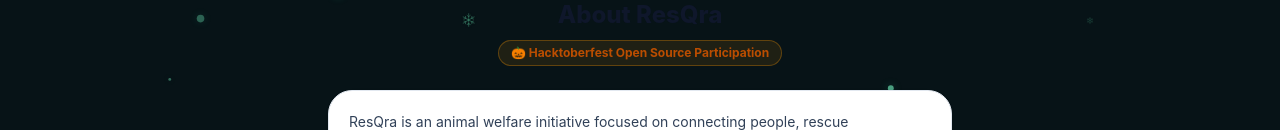
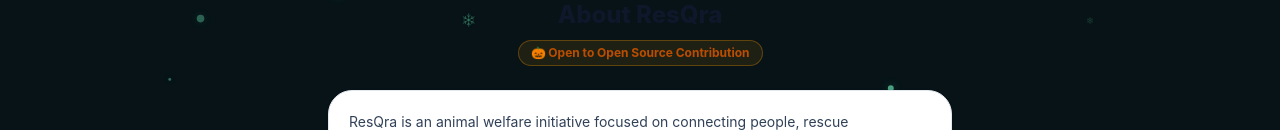
Before and after one commit to fatedusk/resqra, a React (Vite) app: page /about in a window 1280 px wide. Shown: the part 150-280 px from the top of the page. Built offline with nearby package versions, Linux system fonts and the light colour scheme.

Commit message:
chore: set default theme dark in index.html, remove Shourya from README, and polish open-source badge

```diff
--- a/src/pages/AboutUsPage.tsx
+++ b/src/pages/AboutUsPage.tsx
@@ -24,7 +24,7 @@
           About ResQra
         </h2>
         <span className="inline-flex items-center gap-1.5 px-3 py-1 rounded-full bg-amber-500/10 border border-amber-500/30 text-amber-700 dark:text-amber-300 text-xs font-bold">
-          🎃 Hacktoberfest Open Source Participation
+          🎃 Open to Open Source Contribution
         </span>
       </div>
 
```
Also changed, not shown: index.html (+1 -1 lines), 1 other file (tests, documents, lock files or other folders).
